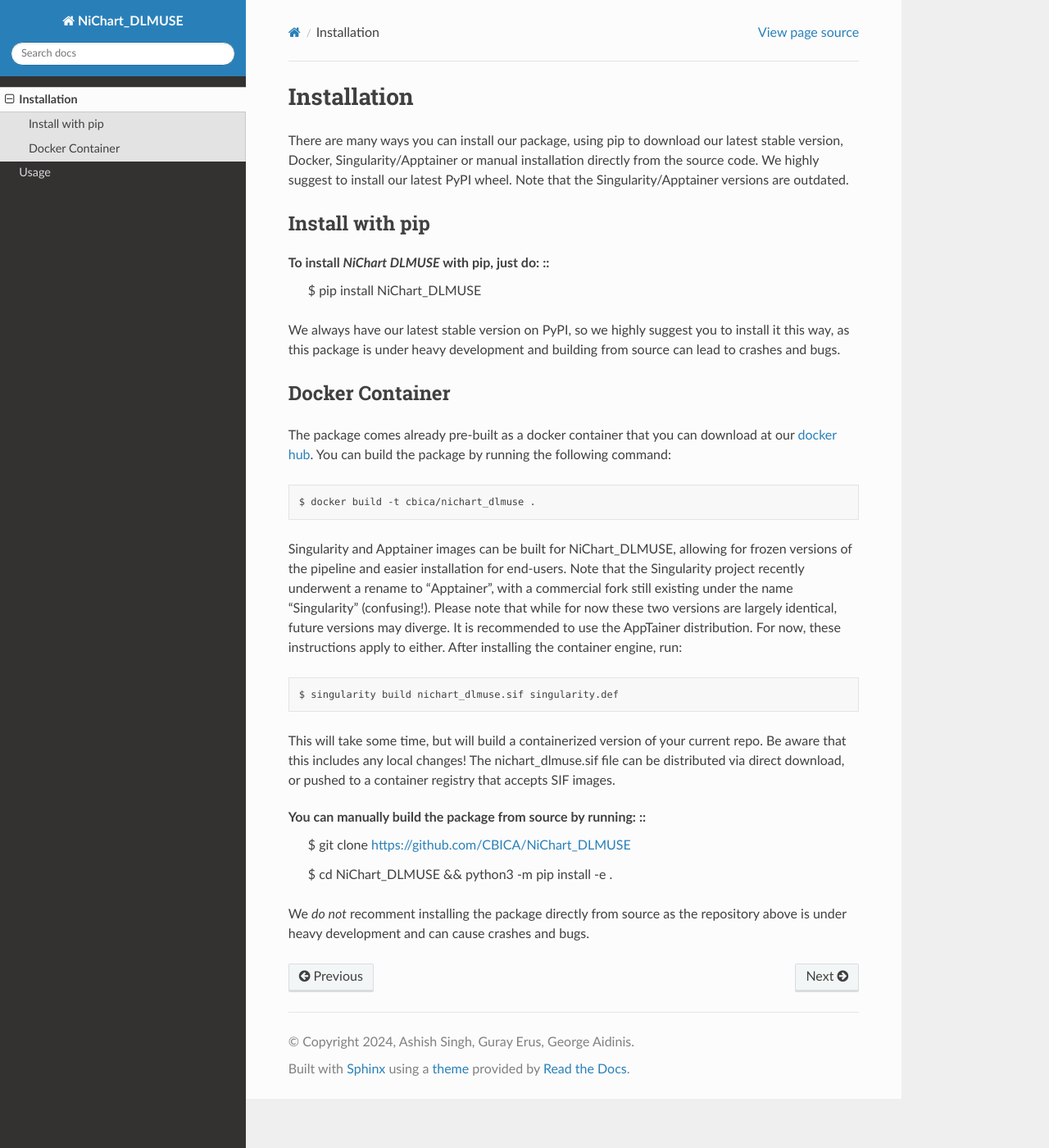
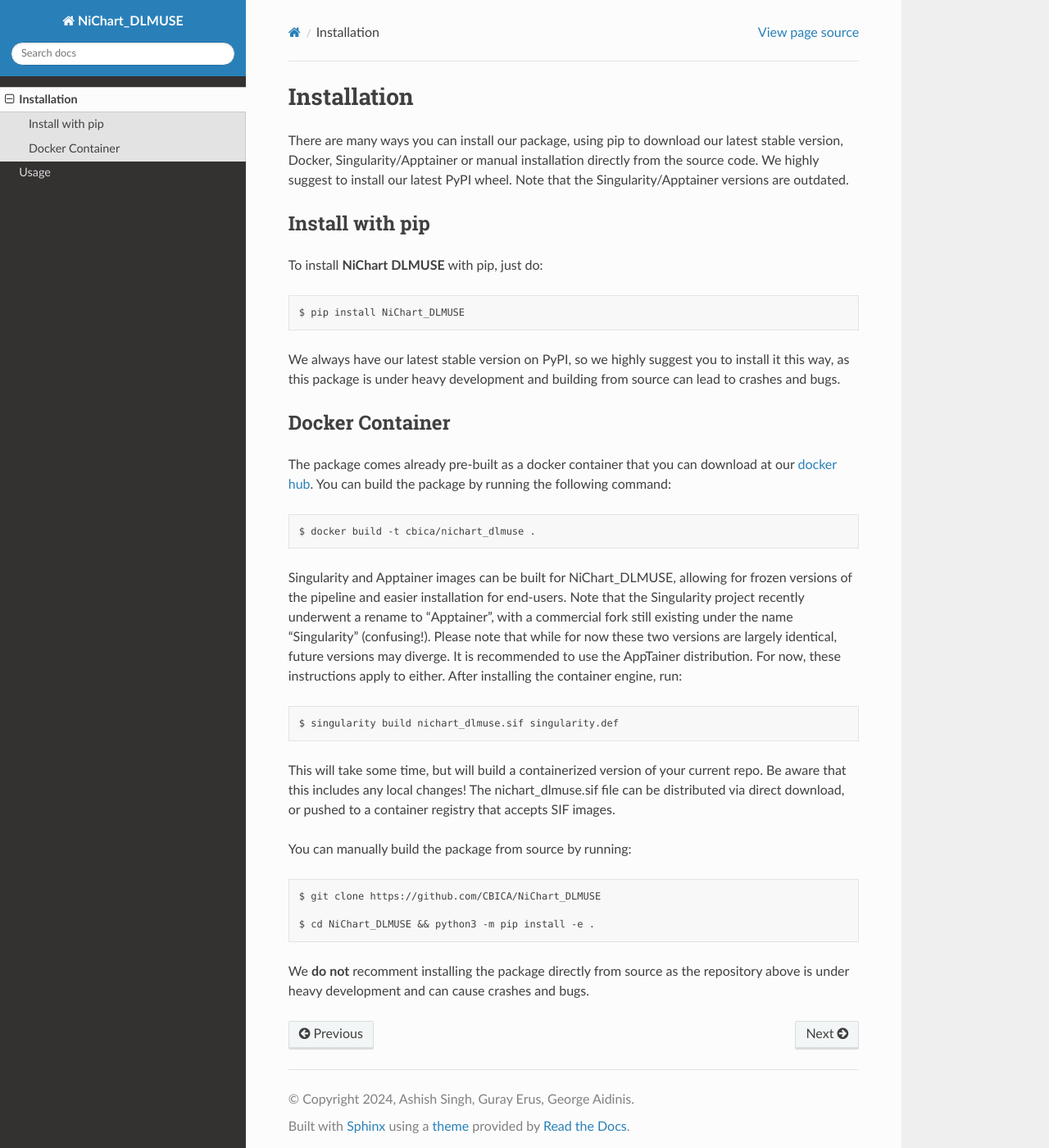
Before and after one commit to CBICA/NiChart_DLMUSE, a Sphinx documentation site: the page built from docs/installation.rst, in a window 1280 px wide and 1400 px high. Shown: the whole window at 82% size. Built offline with Sphinx 7.4.7 and the Read the Docs theme 3.1.0, drawn with Linux system fonts in a browser that asks for light colours.

```diff
--- a/docs/installation.rst
+++ b/docs/installation.rst
@@ -11,7 +11,8 @@ our latest PyPI wheel. Note that the Singularity/Apptainer versions are outdated
 Install with pip
 ****************
 
-To install *NiChart DLMUSE* with pip, just do: ::
+To install **NiChart DLMUSE** with pip, just do: ::
+
     $ pip install NiChart_DLMUSE
 
 We always have our latest stable version on PyPI, so we highly suggest you to install it this way, as this package is under
@@ -45,9 +46,10 @@ The nichart_dlmuse.sif file can be distributed via direct download, or pushed to
 .. _`Manual installation`
 
 You can manually build the package from source by running: ::
+
     $ git clone https://github.com/CBICA/NiChart_DLMUSE
 
     $ cd NiChart_DLMUSE && python3 -m pip install -e .
 
-We *do not* recomment installing the package directly from source as the repository above is under heavy development and can cause
+We **do not** recomment installing the package directly from source as the repository above is under heavy development and can cause
 crashes and bugs.
--- a/docs/usage.rst
+++ b/docs/usage.rst
@@ -14,13 +14,15 @@ Our CLI is simply to use as it just takes 2 required parameters: ::
     $ NiChart_DLMUSE -i <input path> -o <output path>
 
 By default, our CLI runs on CPU. You can run it on GPU with CUDA or MPS just by specifying the device: ::
+
     $ NiChart_DLMUSE -i <input path> -o <output path> -d cuda
 
 .. note::
 
-    *MPS* Can be used if your chip supports 3d convolution(M1 chips do not support 3d convolution, thus, you can't use MPS with M1 macbooks)
+    **MPS** Can be used if your chip supports 3d convolution(M1 chips do not support 3d convolution, thus, you can't use MPS with M1 macbooks)
 
 For further explanation please refer to the complete CLI documentation: ::
+
     $ NiChart_DLMUSE -h
 
 
@@ -28,7 +30,7 @@ For further explanation please refer to the complete CLI documentation: ::
 Using the docker container
 **************************
 
-Using the file structure explained above, an example command using the `docker container<https://hub.docker.com/r/cbica/nichart_dlmuse/tags>`
+Using the file structure explained above, an example command using the `docker container<https://hub.docker.com/r/cbica/nichart_dlmuse/tags>`_
 is the following: ::
 
     # For GPU
```
